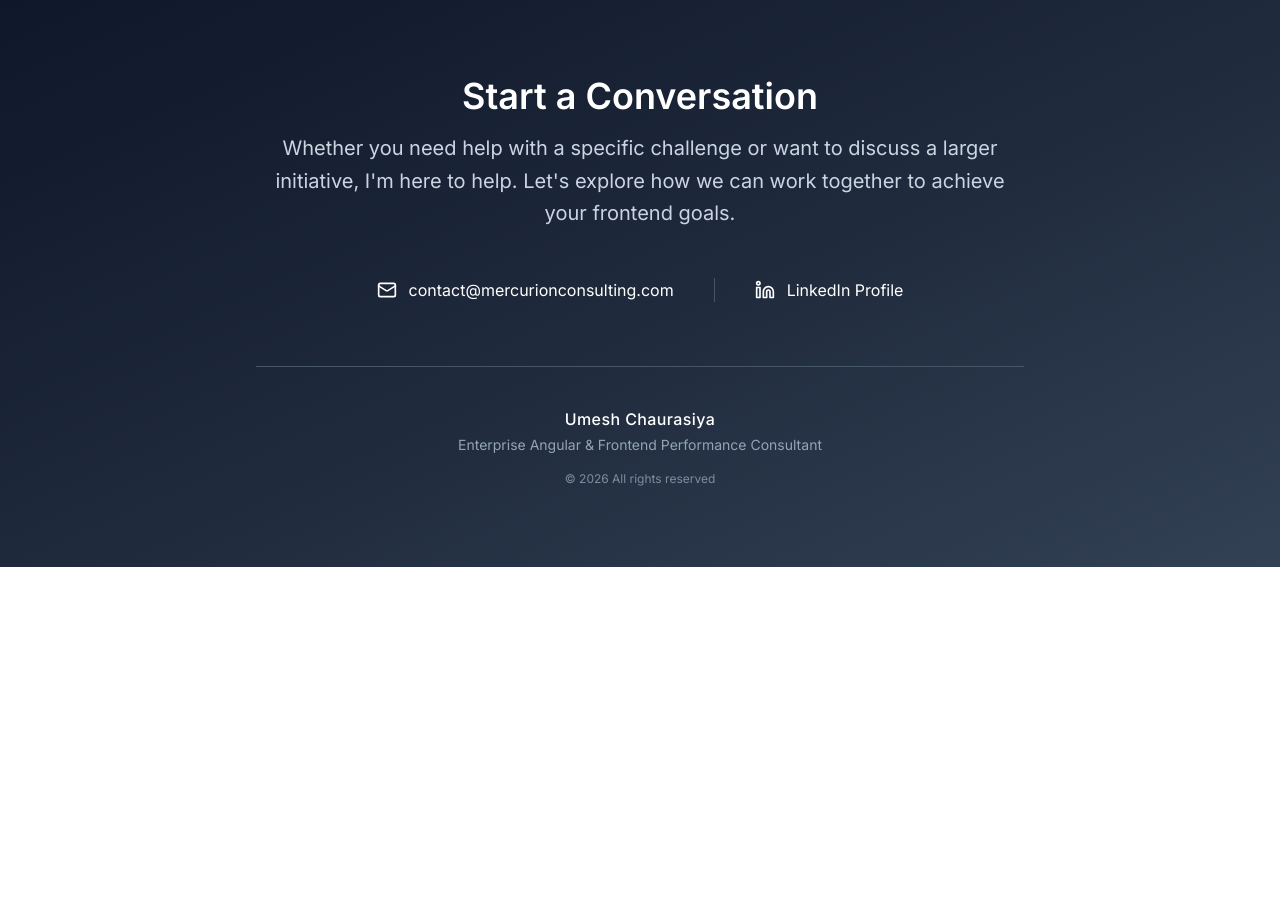
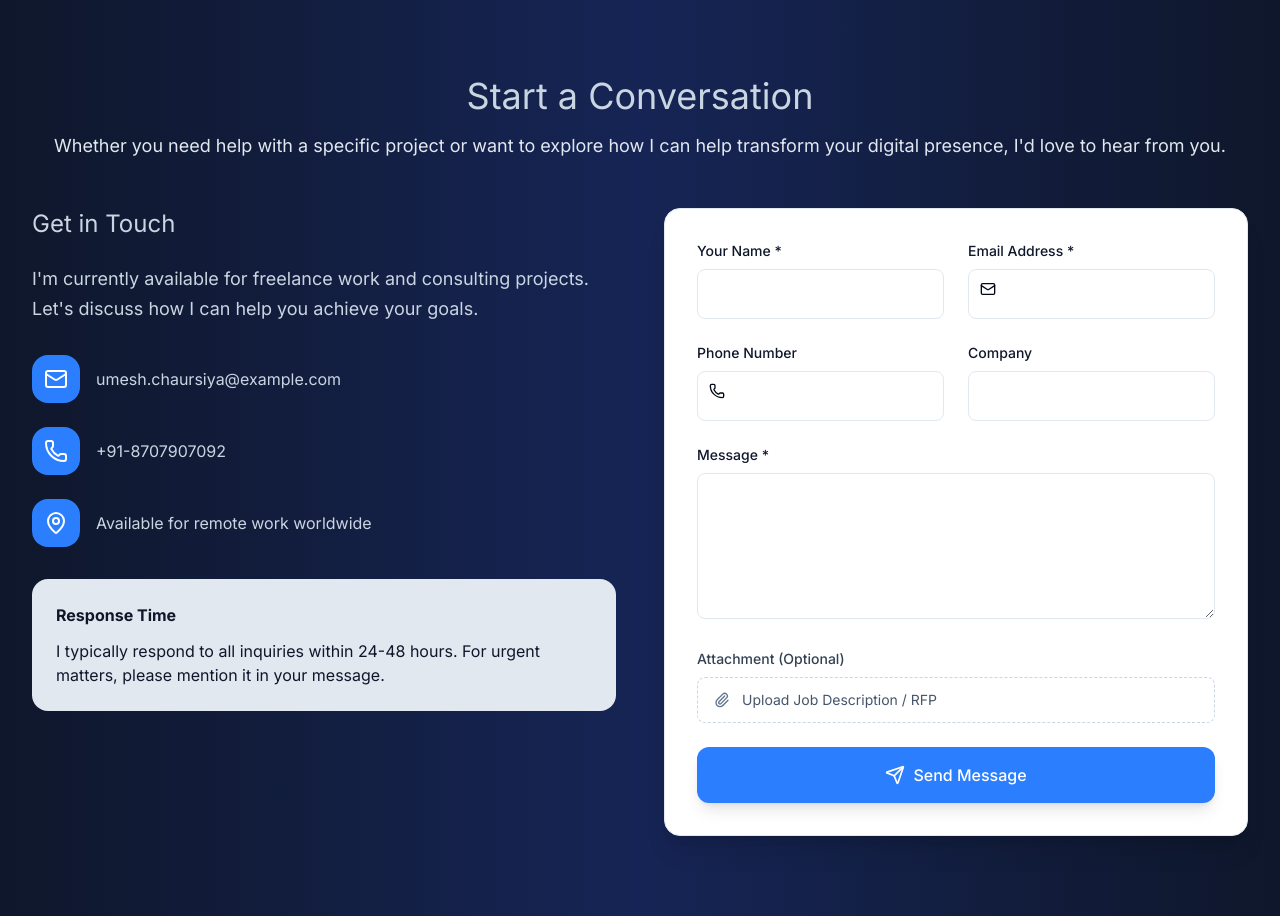
Before and after one commit to chaurasiyaumesh9/mercurion-consulting, a Next.js app: page / in a window 1280 px wide. Shown: the part 6320-7236 px from the top of the page. Before the commit the page ends 6887 px from the top, so only its background shows below. Built offline with nearby package versions, Linux system fonts and the light colour scheme.

Commit message:
contact form separated

```diff
--- a/app/components/Contact.tsx
+++ b/app/components/Contact.tsx
@@ -1,68 +1,223 @@
-import { Mail, Linkedin } from "lucide-react";
+"use client";
+import { useState } from "react";
+import { Mail, Phone, MapPin, Send, CheckCircle } from "lucide-react";
+import ContactForm from "./forms/ContactForm";
 
 export function Contact() {
+//   const [formData, setFormData] = useState({
+//     name: "",
+//     email: "",
+//     company: "",
+//     message: "",
+//   });
+//   const [isSubmitted, setIsSubmitted] = useState(false);
+
+//   const handleSubmit = (e: React.FormEvent) => {
+//     e.preventDefault();
+//     // In a real application, this would send the data to a backend
+//     console.log("Form submitted:", formData);
+//     setIsSubmitted(true);
+//     setTimeout(() => {
+//       setIsSubmitted(false);
+//       setFormData({ name: "", email: "", company: "", message: "" });
+//     }, 3000);
+//   };
+
+//   const handleChange = (
+//     e: React.ChangeEvent<HTMLInputElement | HTMLTextAreaElement>,
+//   ) => {
+//     setFormData({
+//       ...formData,
+//       [e.target.name]: e.target.value,
+//     });
+//   };
+
   return (
     <section
       id="contact"
-      className="bg-gradient-to-br from-[#0F172A] via-[#1E293B] to-[#334155] py-16 md:py-20 scroll-mt-24"
+      className="bg-linear-to-r from-slate-900 via-blue-950 to-slate-900 py-14 md:py-20 scroll-mt-2"
     >
       <div className="max-w-7xl mx-auto px-6 md:px-8">
-        <div className="max-w-3xl mx-auto text-center">
-          {/* HEADING */}
-          <h2 className="text-3xl md:text-4xl text-white font-semibold">
+        {/* Section Header */}
+        <div className="text-center mb-12">
+          <h2 className="text-3xl sm:text-4xl text-slate-300 mb-4">
             Start a Conversation
           </h2>
+          <p className="text-lg text-slate-200">
+            Whether you need help with a specific project or want to explore how
+            I can help transform your digital presence, I'd love to hear from
+            you.
+          </p>
+        </div>
 
-          <p className="mt-4 text-lg md:text-xl text-[#CBD5E1] leading-relaxed">
-            Whether you need help with a specific challenge or want to discuss a larger initiative, I'm here to help. Let's explore how we can work together to achieve your frontend goals.
+        <div className="grid md:grid-cols-2 gap-12">
+          {/* Contact Information */}
+          <div className="space-y-8">
+            <div>
+              <h3 className="text-2xl text-slate-300 mb-6">
+                Get in Touch
+              </h3>
+              <p className="text-slate-300 text-lg leading-relaxed mb-8">
+                I'm currently available for freelance work and consulting
+                projects. Let's discuss how I can help you achieve your goals.
               </p>
+            </div>
 
-          {/* CONTACT LINKS */}
-          <div className="mt-10 flex flex-col sm:flex-row gap-4 sm:gap-6 justify-center items-center">
-            {/* EMAIL */}
+            {/* Contact Details */}
+            <div className="space-y-6">
+              <div className="flex items-center">
+                <div className="w-12 h-12 bg-blue-500 rounded-2xl flex items-center justify-center text-white mr-4 shrink-0">
+                  <Mail size={24} />
+                </div>
+                <div>
                   <a
-              href="mailto:contact@mercurionconsulting.com"
-              className="inline-flex items-center gap-3 text-white hover:text-[#60A5FA]
-                         transition-colors text-base
-                         px-4 py-2 rounded-lg hover:bg-white/5"
+                    href="mailto:umesh@example.com"
+                    className="text-slate-300 hover:text-blue-500 transition-colors"
                   >
-              <Mail className="w-5 h-5" />
-              contact@mercurionconsulting.com
-            </a>
-
-            {/* DIVIDER */}
-            <div className="hidden sm:block w-px h-6 bg-[#475569]" />
-
-            {/* LINKEDIN */}
-            <a
-              href="https://www.linkedin.com/in/uc1990/"
-              target="_blank"
-              rel="noopener noreferrer"
-              className="inline-flex items-center gap-3 text-white hover:text-[#60A5FA]
-                         transition-colors text-base
-                         px-4 py-2 rounded-lg hover:bg-white/5"
-            >
-              <Linkedin className="w-5 h-5" />
-              LinkedIn Profile
+                    umesh.chaursiya@example.com
                   </a>
                 </div>
-
-          {/* FOOTER IDENTITY */}
-          <div className="mt-14 pt-10 border-t border-[#475569]">
-            <div className="text-[#94A3B8]">
-              <div className="text-white font-medium tracking-wide">
-                Umesh Chaurasiya
               </div>
 
-              <div className="text-sm mt-1">
-                Enterprise Angular & Frontend Performance Consultant
+              <div className="flex items-center">
+                <div className="w-12 h-12 bg-blue-500 rounded-2xl flex items-center justify-center text-white mr-4 shrink-0">
+                  <Phone size={24} />
+                </div>
+                <div>
+                  <a
+                    href="tel:+1234567890"
+                    className="text-slate-300 hover:text-blue-500 transition-colors"
+                  >
+                    +91-8707907092
+                  </a>
+                </div>
               </div>
 
-              <div className="text-xs mt-4 opacity-80">
-                © 2026 All rights reserved
+              <div className="flex items-center">
+                <div className="w-12 h-12 bg-blue-500 rounded-2xl flex items-center justify-center text-white mr-4 shrink-0">
+                  <MapPin size={24} />
+                </div>
+                <div>
+                  <p className="text-slate-300">
+                    Available for remote work worldwide
+                  </p>
                 </div>
               </div>
             </div>
+
+            {/* Additional Info */}
+            <div className="bg-slate-200 rounded-2xl p-6 text-slate-900">
+              <h4 className="font-bold mb-3">Response Time</h4>
+              <p className="text-slate-900">
+                I typically respond to all inquiries within 24-48 hours. For
+                urgent matters, please mention it in your message.
+              </p>
+            </div>
+          </div>
+
+          {/* Contact Form */}
+          <ContactForm />
+          {/* <div className="bg-slate-50 rounded-2xl p-8 shadow-xl border border-slate-200">
+            {!isSubmitted ? (
+              <form onSubmit={handleSubmit} className="space-y-6">
+                <div>
+                  <label
+                    htmlFor="name"
+                    className="block text-sm font-medium text-slate-900 mb-2"
+                  >
+                    Your Name *
+                  </label>
+                  <input
+                    type="text"
+                    id="name"
+                    name="name"
+                    required
+                    value={formData.name}
+                    onChange={handleChange}
+                    className="w-full px-4 py-3 rounded-xl border border-slate-300 focus:border-blue-500 focus:outline-none focus:ring-2 focus:ring-blue-500/20 transition-all"
+                    placeholder="John Doe"
+                  />
+                </div>
+
+                <div>
+                  <label
+                    htmlFor="email"
+                    className="block text-sm font-medium text-slate-900 mb-2"
+                  >
+                    Email Address *
+                  </label>
+                  <input
+                    type="email"
+                    id="email"
+                    name="email"
+                    required
+                    value={formData.email}
+                    onChange={handleChange}
+                    className="w-full px-4 py-3 rounded-xl border border-slate-300 focus:border-blue-500 focus:outline-none focus:ring-2 focus:ring-blue-500/20 transition-all"
+                    placeholder="john@example.com"
+                  />
+                </div>
+
+                <div>
+                  <label
+                    htmlFor="company"
+                    className="block text-sm font-medium text-slate-900 mb-2"
+                  >
+                    Company (Optional)
+                  </label>
+                  <input
+                    type="text"
+                    id="company"
+                    name="company"
+                    value={formData.company}
+                    onChange={handleChange}
+                    className="w-full px-4 py-3 rounded-xl border border-slate-300 focus:border-blue-500 focus:outline-none focus:ring-2 focus:ring-blue-500/20 transition-all"
+                    placeholder="Your Company"
+                  />
+                </div>
+
+                <div>
+                  <label
+                    htmlFor="message"
+                    className="block text-sm font-medium text-slate-900 mb-2"
+                  >
+                    Message *
+                  </label>
+                  <textarea
+                    id="message"
+                    name="message"
+                    required
+                    value={formData.message}
+                    onChange={handleChange}
+                    rows={5}
+                    className="w-full px-4 py-3 rounded-xl border border-slate-300 focus:border-blue-500 focus:outline-none focus:ring-2 focus:ring-blue-500/20 transition-all resize-none"
+                    placeholder="Tell me about your project..."
+                  />
+                </div>
+
+                <button
+                  type="submit"
+                  className="w-full bg-blue-500 text-white px-6 py-4 rounded-xl font-medium hover:bg-blue-600 transition-all hover:scale-105 flex items-center justify-center shadow-lg"
+                >
+                  <Send size={20} className="mr-2" />
+                  Send Message
+                </button>
+              </form>
+            ) : (
+              <div className="flex flex-col items-center justify-center py-12">
+                <div className="w-20 h-20 bg-blue-500 rounded-full flex items-center justify-center mb-6">
+                  <CheckCircle size={40} className="text-white" />
+                </div>
+                <h3 className="text-2xl font-bold text-slate-900 mb-2">
+                  Thank You!
+                </h3>
+                <p className="text-slate-600 text-center">
+                  Your message has been sent successfully. I'll get back to you
+                  soon!
+                </p>
+              </div>
+            )}
+          </div> */}
         </div>
       </div>
     </section>
--- a/app/components/Navigation.tsx
+++ b/app/components/Navigation.tsx
@@ -19,7 +19,7 @@ export function Navigation() {
   ];
 
   return (
-    <nav className="fixed top-0 left-0 right-0 z-50 bg-gradient-to-r from-slate-900 via-blue-950 to-slate-900 backdrop-blur-sm">
+    <nav className="fixed top-0 left-0 right-0 z-50 bg-linear-to-r from-slate-900 via-blue-950 to-slate-900 backdrop-blur-sm">
       <div className="max-w-7xl mx-auto px-8">
         <div className="flex justify-between items-center h-20">
           <Link
--- a/app/components/forms/ContactForm.tsx
+++ b/app/components/forms/ContactForm.tsx
@@ -1,7 +1,7 @@
 "use client";
 
 import { useState } from "react";
-import { Mail, Phone, Paperclip } from "lucide-react";
+import { Mail, Phone, Paperclip, Send } from "lucide-react";
 
 type Status = "idle" | "submitting" | "success" | "error";
 
@@ -97,24 +97,7 @@ export default function ContactForm() {
   /* ================= UI ================= */
 
   return (
-    <section className="bg-gradient-to-br from-[#0F172A] via-[#1E293B] to-[#334155] py-20 px-6">
-      <div className="max-w-4xl mx-auto">
-        <div className="bg-white rounded-2xl shadow-xl p-8 md:p-12">
-          <h1 className="text-3xl md:text-4xl font-semibold text-[#1E293B] mb-4">
-            Contact / Enquiry
-          </h1>
-
-          {/* ⭐ NEW TOP INSTRUCTION */}
-          <div className="mb-8 bg-blue-50/70 backdrop-blur px-5 py-4 flex items-start gap-3">
-            <p className="text-sm text-blue-900 leading-relaxed">
-              Prefer email? Send your enquiry directly to{" "}
-              <span className="font-semibold">
-                contact@mercurionconsulting.com
-              </span>{" "}
-              or submit the form below.
-            </p>
-          </div>
-
+    <div className="bg-white p-8 rounded-2xl shadow-xl border border-slate-200">
       {/* Progress */}
       {status === "submitting" && (
         <div className="w-full h-1 bg-blue-100 rounded mb-6 overflow-hidden">
@@ -125,53 +108,87 @@ export default function ContactForm() {
       {/* Success */}
       {status === "success" && (
         <div className="mb-6 p-4 bg-green-50 text-green-700">
-              ✅ Message sent successfully. I’ll get back to you soon.
+          ✅ Your message has been sent successfully. I'll get back to you soon!
         </div>
       )}
 
       {/* Error */}
       {status === "error" && (
-            <div className="mb-6 p-4 bg-red-50 text-red-700">
-              ❌ {errorMessage}
-            </div>
+        <div className="mb-6 p-4 bg-red-50 text-red-700">❌ {errorMessage}</div>
       )}
 
       <form onSubmit={handleSubmit} className="space-y-6">
         <div className="grid md:grid-cols-2 gap-6">
+          <div>
+            <label
+              htmlFor="name"
+              className="block text-sm font-medium text-slate-900 mb-2"
+            >
+              Your Name *
+            </label>
             <Field
-                label="Full Name *"
               value={form.name}
+              id="name"
+              name="name"
               onChange={(v: string) => updateField("name", v)}
               error={errors.name}
               disabled={isSubmitting}
             />
+          </div>
 
+          <div>
+            <label
+              htmlFor="email"
+              className="block text-sm font-medium text-slate-900 mb-2"
+            >
+              Email Address *
+            </label>
             <Field
-                label="Work Email *"
               value={form.email}
               onChange={(v: string) => updateField("email", v)}
               error={errors.email}
               icon={<Mail className="w-4 h-4" />}
               disabled={isSubmitting}
             />
+          </div>
 
+          <div>
+            <label
+              htmlFor="phone*"
+              className="block text-sm font-medium text-slate-900 mb-2"
+            >
+              Phone Number
+            </label>
             <Field
-                label="Phone"
               value={form.phone}
               onChange={(v: string) => updateField("phone", v)}
               error={errors.phone}
               icon={<Phone className="w-4 h-4" />}
               disabled={isSubmitting}
             />
+          </div>
 
+          <div>
+            <label
+              htmlFor="company"
+              className="block text-sm font-medium text-slate-900 mb-2"
+            >
+              Company
+            </label>
             <Field
-                label="Company"
               value={form.company}
               onChange={(v: string) => updateField("company", v)}
               disabled={isSubmitting}
             />
           </div>
-            {/* Message */}
+        </div>
+        <div>
+            <label
+              htmlFor="message"
+              className="block text-sm font-medium text-slate-900 mb-2"
+            >
+              Message *
+            </label>
             <textarea
               value={form.message}
               disabled={isSubmitting}
@@ -179,6 +196,7 @@ export default function ContactForm() {
               rows={5}
               className="w-full border border-slate-200 rounded-lg px-4 py-3 focus:ring-2 focus:ring-blue-500"
             />
+          </div>
         {/* Attachment */}{" "}
         <div>
           {" "}
@@ -209,14 +227,12 @@ export default function ContactForm() {
         <button
           type="submit"
           disabled={isSubmitting}
-              className="w-full bg-blue-600 text-white py-3 rounded-lg disabled:opacity-60"
+          className="w-full bg-blue-500 text-white px-6 py-4 rounded-xl font-medium hover:bg-blue-600 transition-all hover:scale-105 flex items-center justify-center shadow-lg"
         >
-              {isSubmitting ? "Sending..." : "Send Enquiry"}
+          <Send size={20} className="mr-2" /> {isSubmitting ? "Sending..." : "Send Message"}
         </button>
       </form>
     </div>
-      </div>
-    </section>
   );
 }
 
```
Also changed, not shown: app/contact/page.tsx (+21 -4 lines), app/components/ConsultingApproach.tsx (indentation only). Lines whose indentation alone changed are shown as unchanged.
